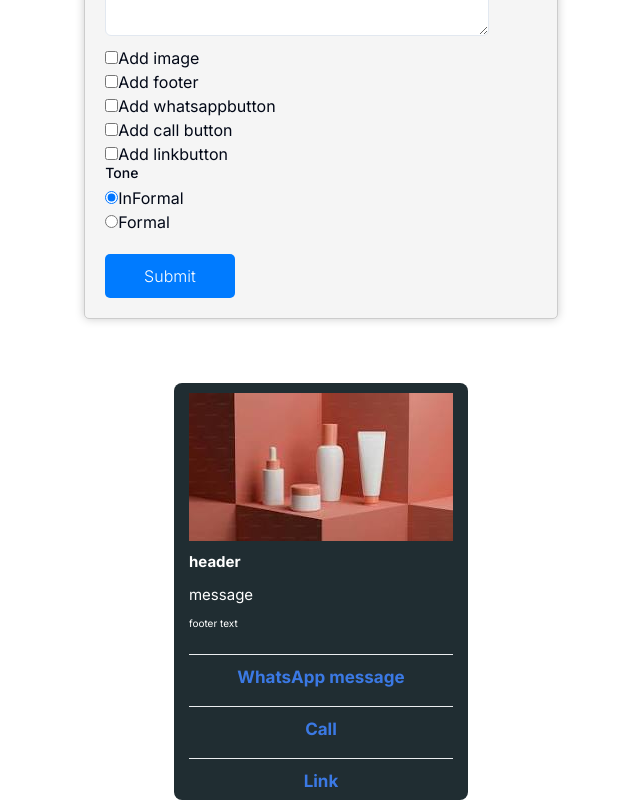
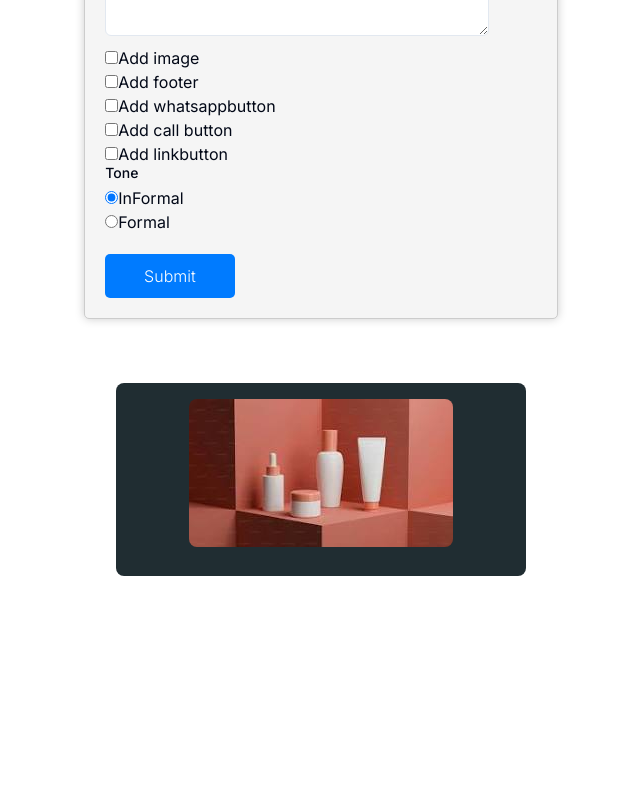
Before and after one commit to shreyal0007/AI-WhatsApp-Template-Generator, a Next.js app: page /users in a window 1280 px wide. Shown: the part 399-1199 px from the top of the page, without its empty margins (319-959 px from the left). After the commit the page ends 975 px from the top, so only its background shows below. Built offline with nearby package versions, Linux system fonts and the light colour scheme.

Commit message:
template customised

```diff
--- a/app/WhatsAppTemplate/WhatsAppTemplate.css
+++ b/app/WhatsAppTemplate/WhatsAppTemplate.css
@@ -6,7 +6,10 @@
     margin-top: 5%;
     border-radius: 8px;
     background-color: #202d32;
-    width: 23%;
+    width: 32%;
+}
+.template{
+    padding: 1rem;
 }
 .buttondiv{
     display: flex;
@@ -32,11 +35,12 @@
     border-top: 1px solid rgb(235, 237, 240);
 }
 .templateimg{
-    margin-top: 10px;
+    border-radius: 8px;
+    width: 100%;
 }
 .headertext{
     color: white;
-    font-size: 15px;
+    font-size: 20px;
     font-weight: bold;
     margin-top: 10px;
 }
@@ -46,7 +50,8 @@
     margin-top: 10px;
 }
 .footertext{
-    color: white;
-    font-size: 10px;
+    color: rgb(153 148 148);
+    font-size: 20px;
     margin-top: 10px;
+    font-weight: 200;
 }
--- a/app/WhatsAppTemplate/page.tsx
+++ b/app/WhatsAppTemplate/page.tsx
@@ -1,22 +1,64 @@
-import React from 'react';
+import React from "react";
 import img from "../../components/ui/prodimg.jpg";
-import "./WhatsAppTemplate.css"
-const Page = () => {
+import "./WhatsAppTemplate.css";
+
+interface Props {
+  header: string;
+  message: string;
+  footer: string;
+  whatsappbutton: string;
+  callbutton: string;
+  linkbutton: string;
+}
+
+const Page: React.FC<Props> = ({
+  header,
+  message,
+  footer,
+  whatsappbutton,
+  callbutton,
+  linkbutton,
+}) => {
+  const handleWhatsAppDirect = () => {
+
+    window.open(whatsappbutton, "_blank");
+  };
+
+  const handleCallDirect = () => {
+    window.open(`tel:${callbutton}`, "_self");
+  };
+
+  const handleLinkDirect = () => {
+
+    window.open(linkbutton, "_blank");
+  };
+
   return (
-    <div className='parentdiv'>
-      <div className='template' >
-      <img src={img.src} alt="Product" className='templateimg' />
-      <p className='headertext'>header</p>
-      <p className='messagetext'>message</p>
-      <p className='footertext'>footer text</p>
-      <div className='buttondiv'>
-      <button className='templatebutton'>WhatsApp message</button>
-      <button className='templatebutton'>Call</button>
-      <button className='templatebutton'>Link</button></div>
-
+    <div className="parentdiv">
+      <div className="template">
+        <img src={img.src} alt="Product" className="templateimg" />
+        <p className="headertext">{header}</p>
+        <p className="messagetext">{message}</p>
+        <p className="footertext">{footer}</p>
+        <div className="buttondiv">
+          {whatsappbutton && (
+            <button className="templatebutton" onClick={handleWhatsAppDirect}>
+              WhatsApp message
+            </button>
+          )}
+          {callbutton && (
+            <button className="templatebutton" onClick={handleCallDirect}>
+              Call
+            </button>
+          )}
+          {linkbutton && (
+            <button className="templatebutton" onClick={handleLinkDirect}>
+              Link
+            </button>
+          )}
+        </div>
+      </div>
     </div>
-    </div>
-
   );
 };
 
--- a/app/users/page.tsx
+++ b/app/users/page.tsx
@@ -8,6 +8,7 @@ import { Textarea } from "@/components/ui/textarea";
 import { RadioGroup, RadioGroupItem } from "@/components/ui/radio-group";
 import "./newpage.css";
 import Page from "../WhatsAppTemplate/page";
+import { set } from "react-hook-form";
 
 interface FormValues {
   companyName: string;
@@ -31,6 +32,7 @@ const Form: React.FC = () => {
   const [footer, setFooter] = useState<{
     footerobj: { iscontain: boolean; value: string };
   }>({ footerobj: { iscontain: false, value: "" } });
+  const[footervalue, setFooterValue] = useState<string>("");
   const [callbutton, setCallButton] = useState<{
     callbuttonobj: { iscontain: boolean; value: string };
   }>({ callbuttonobj: { iscontain: false, value: "" } });
@@ -65,7 +67,7 @@ const Form: React.FC = () => {
     try {
       setLoading(true);
       const { companyName, bio, message, header } = formValues;
-      const messageText = `Company Name: ${companyName}\n\nBio: ${bio}\n\nRequirements: ${message}\n Header:${header} \ngenerate a whatsapp template`;
+      const messageText = `Company Name: ${companyName}\n\nBio: ${bio}\n\nRequirements: ${message} \ngenerate a whatsapp template in 1 paragraph describing the needs and the tone of the message should be ${selectedOption} `;
       sendMessage(messageText);
     } catch (error) {
       setLoading(false);
@@ -111,37 +113,108 @@ const Form: React.FC = () => {
       });
   };
 
-
-
 const changeimg = (e: React.ChangeEvent<HTMLInputElement>) => {
-    console.log("Image checkbox clicked");
-    const { checked, value } = e.target;
+  const { checked } = e.target;
   setImage((prevState) => ({
     ...prevState,
     img: {
       ...prevState.img,
       iscontain: checked,
-        value: checked ? value : e.target.value,
+      value: checked ? prevState.img.value : "", // Clear the value if checkbox is unchecked
     },
   }));
-    console.log(image.img.iscontain);
-    console.log(image.img.value);
 };
 
-  const changefooter = (e: React.ChangeEvent<HTMLInputElement>) => {
-    console.log("Footer checkbox clicked");
-    const { checked, value } = e.target;
+const handleimagechange = (e: React.ChangeEvent<HTMLInputElement>) => {
+  const file = e.target.files && e.target.files[0];
+  if (file) {
+    const imageUrl = URL.createObjectURL(file);
+    setImage((prevState) => ({
+      ...prevState,
+      img: {
+        ...prevState.img,
+        value: imageUrl, // Store the image URL in the value property
+      },
+    }));
+  } else {
+    setImage((prevState) => ({
+      ...prevState,
+      img: {
+        ...prevState.img,
+        value: "", // Reset value if no file selected
+      },
+    }));
+  }
+  console.log(image.img.value);
+  console.log(image.img.iscontain);
+};
+
+
+
+ const changefooter = (
+   e: React.ChangeEvent<HTMLInputElement>
+ ) => {
+   const { checked } = e.target;
    setFooter((prevState) => ({
      ...prevState,
      footerobj: {
        ...prevState.footerobj,
        iscontain: checked,
-        value: checked ? value : e.target.value,
+       value: checked ? prevState.footerobj.value : "",
      },
    }));
+
+ };
+   const handleChangeFooterInput = (e: React.ChangeEvent<HTMLInputElement>) => {
+     const { value } = e.target;
+     setFooter((prevState) => ({
+       ...prevState,
+       footerobj: {
+         ...prevState.footerobj,
+         value: value,
+       },
+     }));
+     console.log(footer.footerobj.value);
      console.log(footer.footerobj.iscontain);
-    console.log(footer.footerobj.value);
    };
+
+  const handlewhatsappbuttoninput = (e: React.ChangeEvent<HTMLInputElement>) => {
+    const { value } = e.target;
+    setWhatsappButton((prevState) => ({
+      ...prevState,
+      whatsappbuttonobj: {
+        ...prevState.whatsappbuttonobj,
+        value: value,
+      },
+    }));
+    console.log(whatsappbutton.whatsappbuttonobj.value);
+    console.log(whatsappbutton.whatsappbuttonobj.iscontain);
+  }
+
+  const handlecallbuttoninput = (e: React.ChangeEvent<HTMLInputElement>) => {
+    const { value } = e.target;
+    setCallButton((prevState) => ({
+      ...prevState,
+      callbuttonobj: {
+        ...prevState.callbuttonobj,
+        value: value,
+      },
+    }));
+    console.log(callbutton.callbuttonobj.value);
+    console.log(callbutton.callbuttonobj.iscontain);
+  }
+  const handlelinkbuttoninput = (e: React.ChangeEvent<HTMLInputElement>) => {
+    const { value } = e.target;
+    setLinkButton((prevState) => ({
+      ...prevState,
+      linkbuttonobj: {
+        ...prevState.linkbuttonobj,
+        value: value,
+      },
+    }));
+    console.log(linkbutton.linkbuttonobj.value);
+    console.log(linkbutton.linkbuttonobj.iscontain);
+  }
 
   const changecallbutton = (e: React.ChangeEvent<HTMLInputElement>) => {
     console.log("Call Button checkbox clicked");
@@ -169,6 +242,7 @@ const Form: React.FC = () => {
     }));
     console.log(whatsappbutton.whatsappbuttonobj.value);
   };
+
 
   const changelinkbutton = (e: React.ChangeEvent<HTMLInputElement>) => {
     console.log("Link Button checkbox clicked");
@@ -243,27 +317,31 @@ const Form: React.FC = () => {
               type="checkbox"
               name="img"
               id="img"
-              value={image.img.value}
               checked={image.img.iscontain}
               onChange={changeimg}
             />
             Add image
           </label>
-          {image.img.iscontain ? <Input type="file" /> : null}
+          {image.img.iscontain ? (
+            <Input type="file" onChange={handleimagechange} />
+          ) : null}
         </div>
         <div>
           <label>
             <input
               type="checkbox"
-              // name="footer"
-              // id="footer"
-              // value=""
               checked={footer.footerobj.iscontain}
               onChange={changefooter}
             />
             Add footer
           </label>
-          {footer.footerobj.iscontain ? <Input type="text" /> : null}
+          {footer.footerobj.iscontain ? (
+            <Input
+              type="text"
+              value={footer.footerobj.value}
+              onChange={handleChangeFooterInput}
+            />
+          ) : null}
         </div>
         <div>
           <label>
@@ -278,7 +356,11 @@ const Form: React.FC = () => {
             Add whatsappbutton
           </label>
           {whatsappbutton.whatsappbuttonobj.iscontain ? (
-            <Input type="link"></Input>
+            <Input
+              type="link"
+              value={whatsappbutton.whatsappbuttonobj.value}
+              onChange={handlewhatsappbuttoninput}
+            ></Input>
           ) : null}
         </div>
         <div>
@@ -293,18 +375,31 @@ const Form: React.FC = () => {
             />
             Add call button
           </label>
-          {callbutton.callbuttonobj.iscontain ? <Input type="tel" /> : null}
+          {callbutton.callbuttonobj.iscontain ? (
+            <Input
+              type="tel"
+              value={callbutton.callbuttonobj.value}
+              onChange={handlecallbuttoninput}
+            />
+          ) : null}
         </div>
         <div>
           <label>
             <input
               type="checkbox"
               checked={linkbutton.linkbuttonobj.iscontain}
+              value={linkbutton.linkbuttonobj.value}
               onChange={changelinkbutton}
             />
             Add linkbutton
           </label>
-          {linkbutton.linkbuttonobj.iscontain ? <Input type="link" /> : null}
+          {linkbutton.linkbuttonobj.iscontain ? (
+            <Input
+              type="link"
+              value={linkbutton.linkbuttonobj.value}
+              onChange={handlelinkbuttoninput}
+            />
+          ) : null}
         </div>
         <div className="grid w-full max-w-sm items-center gap-1.5">
           <Label htmlFor="tones">Tone</Label>
@@ -335,18 +430,23 @@ const Form: React.FC = () => {
         </button>
       </form>
       {loading && <div>Loading...</div>}
-        {/* {template &&
-        <div className='templatediv'>
-        <div className='templateheader'>
-          <h2 className="heading">Generated Template</h2>
-          <button onClick={handleCopy} className='copybutton'>Copy</button>
-        </div>
-        {template}</div>} */}
-        <Page/>
+      <Page
+        header={formValues.header}
+        message={template}
+        footer={footer.footerobj.value ? footer.footerobj.value : ""}
+        whatsappbutton={
+          whatsappbutton.whatsappbuttonobj.value
+            ? whatsappbutton.whatsappbuttonobj.value
+            : ""
+        }
+        callbutton={
+          callbutton.callbuttonobj.value ? callbutton.callbuttonobj.value : ""
+        }
+        linkbutton={
+          linkbutton.linkbuttonobj.value ? linkbutton.linkbuttonobj.value : ""
+        }
+      />
     </div>
   );
 };
-
 export default Form;
-
-//add tones
```
Lines whose indentation alone changed are shown as unchanged.
